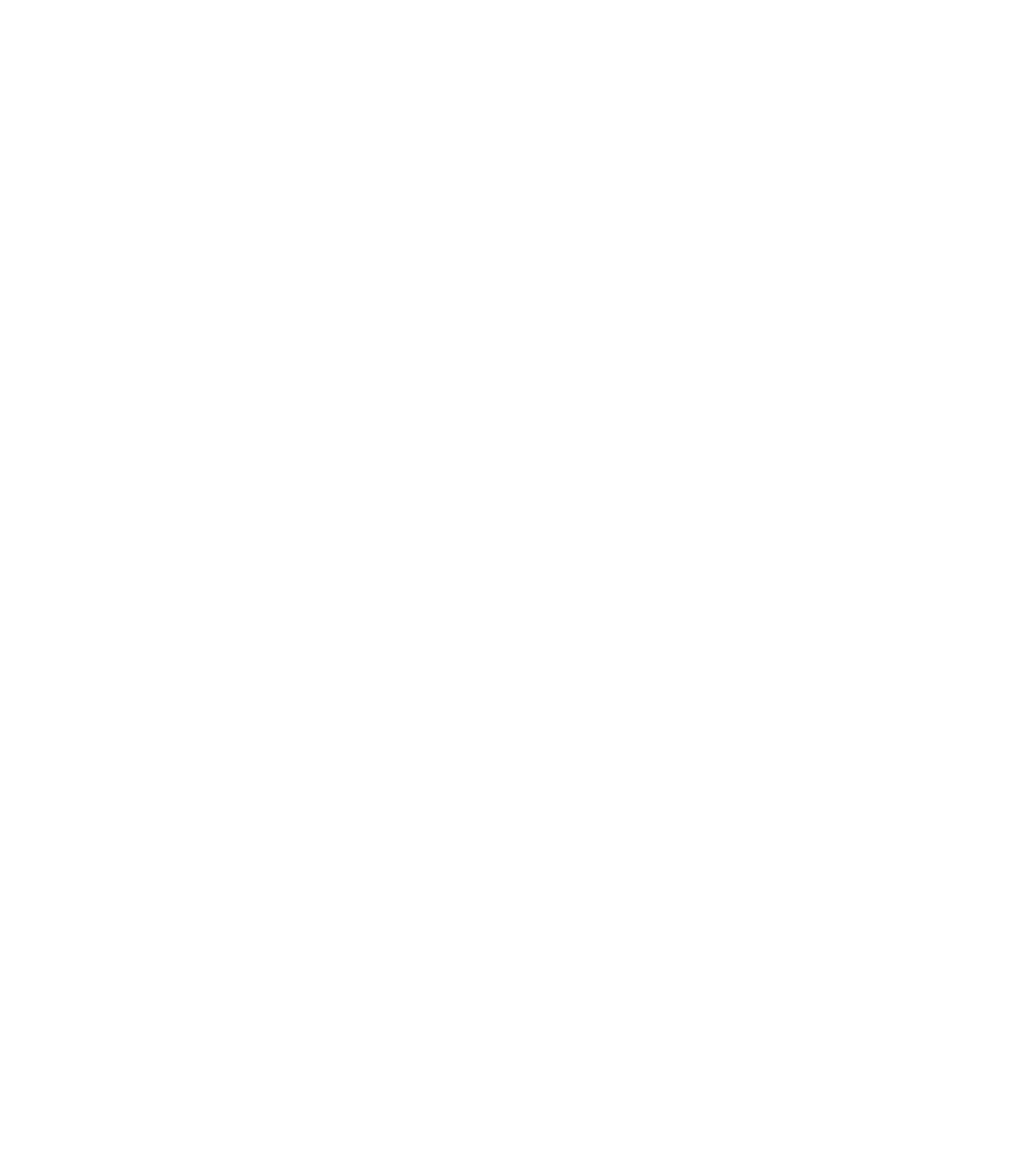
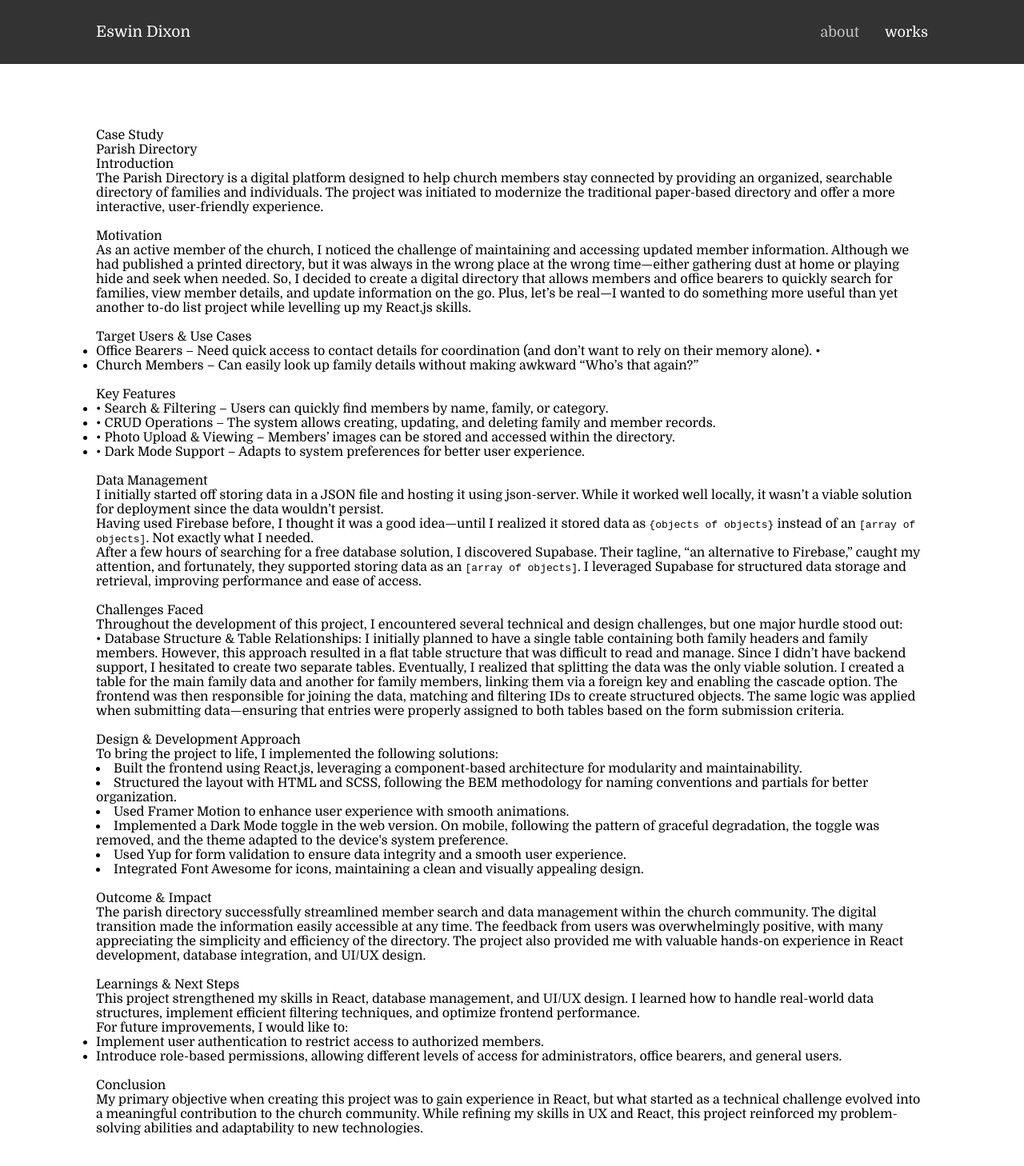
Before and after one commit to Eswin007/eswin-portfolio, a React (Vite) app: page /works/directory-case-study in a window 1280 px wide. Before the commit this address had no page. Shown: the top 1458 px of the page at 80% size. Before the commit the page ends 800 px from the top, so only its background shows below. Built offline with nearby package versions, Linux system fonts and the light colour scheme.

Commit message:
case study

```diff
--- a/src/components/Router.jsx
+++ b/src/components/Router.jsx
@@ -4,6 +4,7 @@
 import Hero from "./pages/Hero";
 import About from "./pages/About";
 import Works from "./pages/Works";
+import DirectoryCaseStudy from "./pages/DirectoryCaseStudy";
 
 const Router = () => {
   return (
@@ -13,6 +14,10 @@
           <Route index element={<Hero />} /> {/* Default route when at / */}
           <Route path="about" element={<About />} />
           <Route path="works" element={<Works />} />
+          <Route
+            path="works/directory-case-study"
+            element={<DirectoryCaseStudy />}
+          />
         </Route>
       </Routes>
     </BrowserRouter>
--- /dev/null
+++ b/src/components/pages/DirectoryCaseStudy.jsx
@@ -0,0 +1,210 @@
+import React from "react";
+
+const DirectoryCaseStudy = () => {
+  return (
+    <div className="directory-case-study max-width-wrap">
+      <div className="case-study">
+        <div className="case-study__subtitle">Case Study</div>
+        <div className="case-study__title">Parish Directory</div>
+      </div>
+      <section>
+        <div className="case-study__sub-heading">Introduction</div>
+        <p>
+          The Parish Directory is a digital platform designed to help church
+          members stay connected by providing an organized, searchable directory
+          of families and individuals. The project was initiated to modernize
+          the traditional paper-based directory and offer a more interactive,
+          user-friendly experience.
+        </p>
+        <img src="" alt="" />
+      </section>
+
+      <section>
+        <div className="case-study__sub-heading">Motivation</div>
+        <p>
+          As an active member of the church, I noticed the challenge of
+          maintaining and accessing updated member information. Although we had
+          published a printed directory, but it was always in the wrong place at
+          the wrong time—either gathering dust at home or playing hide and seek
+          when needed. So, I decided to create a digital directory that allows
+          members and office bearers to quickly search for families, view member
+          details, and update information on the go. Plus, let’s be real—I
+          wanted to do something more useful than yet another to-do list project
+          while levelling up my React.js skills.
+        </p>
+        <img src="" alt="" />
+      </section>
+
+      <section>
+        <div className="case-study__sub-heading">Target Users & Use Cases</div>
+        <ul>
+          <li>
+            Office Bearers – Need quick access to contact details for
+            coordination (and don’t want to rely on their memory alone). •
+          </li>
+          <li>
+            Church Members – Can easily look up family details without making
+            awkward “Who’s that again?”
+          </li>
+        </ul>
+        <img src="" alt="" />
+      </section>
+
+      <section>
+        <div className="case-study__sub-heading">Key Features</div>
+        <ul>
+          <li>
+            • Search & Filtering – Users can quickly find members by name,
+            family, or category.
+          </li>
+          <li>
+            • CRUD Operations – The system allows creating, updating, and
+            deleting family and member records.
+          </li>
+          <li>
+            • Photo Upload & Viewing – Members’ images can be stored and
+            accessed within the directory.
+          </li>
+          <li>
+            • Dark Mode Support – Adapts to system preferences for better user
+            experience.
+          </li>
+        </ul>
+        <img src="" alt="" />
+      </section>
+
+      <section>
+        <div className="case-study__sub-heading">Data Management</div>
+        <p>
+          I initially started off storing data in a JSON file and hosting it
+          using json-server. While it worked well locally, it wasn’t a viable
+          solution for deployment since the data wouldn’t persist.
+        </p>
+        <p>
+          Having used Firebase before, I thought it was a good idea—until I
+          realized it stored data as <code>{`{objects of objects}`}</code>{" "}
+          instead of an <code>{`[array of objects]`}</code>. Not exactly what I
+          needed.
+        </p>
+        <p>
+          After a few hours of searching for a free database solution, I
+          discovered Supabase. Their tagline, “an alternative to Firebase,”
+          caught my attention, and fortunately, they supported storing data as
+          an <code>{`[array of objects]`}</code>. I leveraged Supabase for
+          structured data storage and retrieval, improving performance and ease
+          of access.
+        </p>
+        <img src="" alt="" />
+      </section>
+
+      <section>
+        <div className="case-study__sub-heading">Challenges Faced</div>
+        <p>
+          Throughout the development of this project, I encountered several
+          technical and design challenges, but one major hurdle stood out:
+        </p>
+        <p>
+          • Database Structure & Table Relationships: I initially planned to
+          have a single table containing both family headers and family members.
+          However, this approach resulted in a flat table structure that was
+          difficult to read and manage. Since I didn’t have backend support, I
+          hesitated to create two separate tables. Eventually, I realized that
+          splitting the data was the only viable solution. I created a table for
+          the main family data and another for family members, linking them via
+          a foreign key and enabling the cascade option. The frontend was then
+          responsible for joining the data, matching and filtering IDs to create
+          structured objects. The same logic was applied when submitting
+          data—ensuring that entries were properly assigned to both tables based
+          on the form submission criteria.
+        </p>
+        <img src="" alt="" />
+      </section>
+
+      <section>
+        <div className="case-study__sub-heading">
+          Design & Development Approach
+        </div>
+        <p>
+          To bring the project to life, I implemented the following solutions:
+        </p>
+        <li>
+          Built the frontend using React.js, leveraging a component-based
+          architecture for modularity and maintainability.
+        </li>
+        <li>
+          Structured the layout with HTML and SCSS, following the BEM
+          methodology for naming conventions and partials for better
+          organization.
+        </li>
+        <li>
+          Used Framer Motion to enhance user experience with smooth animations.
+        </li>
+        <li>
+          Implemented a Dark Mode toggle in the web version. On mobile,
+          following the pattern of graceful degradation, the toggle was removed,
+          and the theme adapted to the device's system preference.
+        </li>
+        <li>
+          Used Yup for form validation to ensure data integrity and a smooth
+          user experience.
+        </li>
+        <li>
+          Integrated Font Awesome for icons, maintaining a clean and visually
+          appealing design.
+        </li>
+        <img src="" alt="" />
+      </section>
+
+      <section>
+        <div className="case-study__sub-heading">Outcome & Impact</div>
+        <p>
+          The parish directory successfully streamlined member search and data
+          management within the church community. The digital transition made
+          the information easily accessible at any time. The feedback from users
+          was overwhelmingly positive, with many appreciating the simplicity and
+          efficiency of the directory. The project also provided me with
+          valuable hands-on experience in React development, database
+          integration, and UI/UX design.
+        </p>
+        <img src="" alt="" />
+      </section>
+
+      <section>
+        <div className="case-study__sub-heading">Learnings & Next Steps</div>
+        <p>
+          This project strengthened my skills in React, database management, and
+          UI/UX design. I learned how to handle real-world data structures,
+          implement efficient filtering techniques, and optimize frontend
+          performance.
+        </p>
+        <p>For future improvements, I would like to: </p>
+        <ul>
+          <li>
+            Implement user authentication to restrict access to authorized
+            members.
+          </li>
+          <li>
+            Introduce role-based permissions, allowing different levels of
+            access for administrators, office bearers, and general users.
+          </li>
+        </ul>
+        <img src="" alt="" />
+      </section>
+
+      <section>
+        <div className="case-study__sub-heading">Conclusion</div>
+        <p>
+          My primary objective when creating this project was to gain experience
+          in React, but what started as a technical challenge evolved into a
+          meaningful contribution to the church community. While refining my
+          skills in UX and React, this project reinforced my problem-solving
+          abilities and adaptability to new technologies.
+        </p>
+
+        <img src="" alt="" />
+      </section>
+    </div>
+  );
+};
+
+export default DirectoryCaseStudy;
--- a/src/components/pages/Works.jsx
+++ b/src/components/pages/Works.jsx
@@ -9,6 +9,7 @@
 } from "@fortawesome/free-solid-svg-icons";
 import Playground from "./Playground";
 import { motion } from "framer-motion";
+import { NavLink, Outlet } from "react-router-dom";
 
 const Works = () => {
   return (
@@ -16,7 +17,7 @@
       initial={{ opacity: 0 }}
       animate={{ opacity: 1 }}
       exit={{ opacity: 0 }}
-      transition={{ duration: 3 }}
+      transition={{ duration: 0.2 }}
       className="works-wrap"
     >
       <div className="works max-width-wrap">
@@ -36,10 +37,17 @@
               deployed on Vercel.
             </p>
             <div className="works__btn-wrap">
-              <a className="btn btn-primary">
+              {/* <a className="btn btn-primary">
                 Case Study{" "}
                 <FontAwesomeIcon className="btn-icon" icon={faArrowRight} />{" "}
-              </a>
+              </a> */}
+              <NavLink className="btn btn-primary" to={`directory-case-study`}>
+                Case Study
+                <FontAwesomeIcon
+                  className="btn-icon"
+                  icon={faArrowRight}
+                />{" "}
+              </NavLink>
               <a
                 target="_blank"
                 href="https://github.com/Eswin007/directory"
--- /dev/null
+++ b/src/scss/components/_directoryCaseStudy.scss
@@ -0,0 +1,4 @@
+.directory-case-study {
+  margin-inline: auto;
+  padding-block: 5rem;
+}
--- a/src/scss/main.scss
+++ b/src/scss/main.scss
@@ -8,7 +8,7 @@
 @forward "./components/about";
 @forward "./components/works";
 @forward "./components/playground";
-
+@forward "./components/directoryCaseStudy";
 @forward "./playground/daynighttoggle";
 @forward "./playground/avatar";
 @forward "./playground/heartToggle";
```
